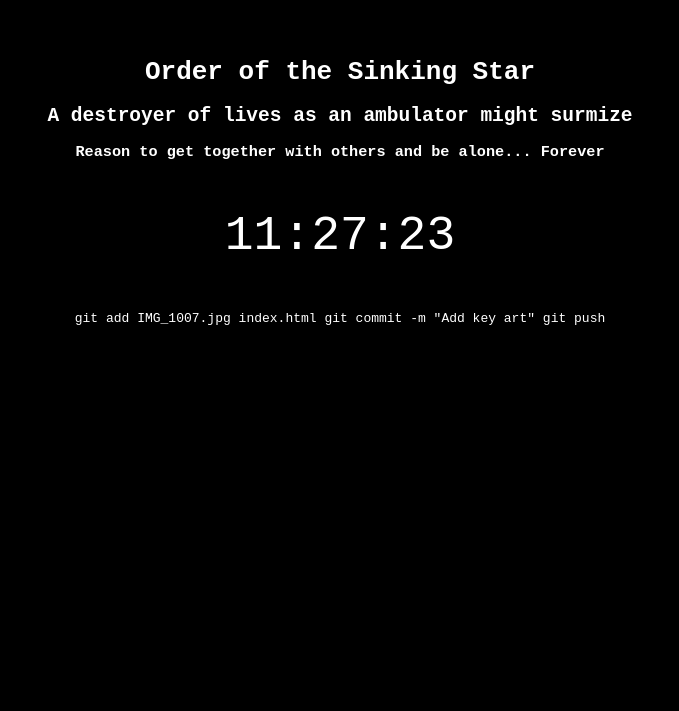
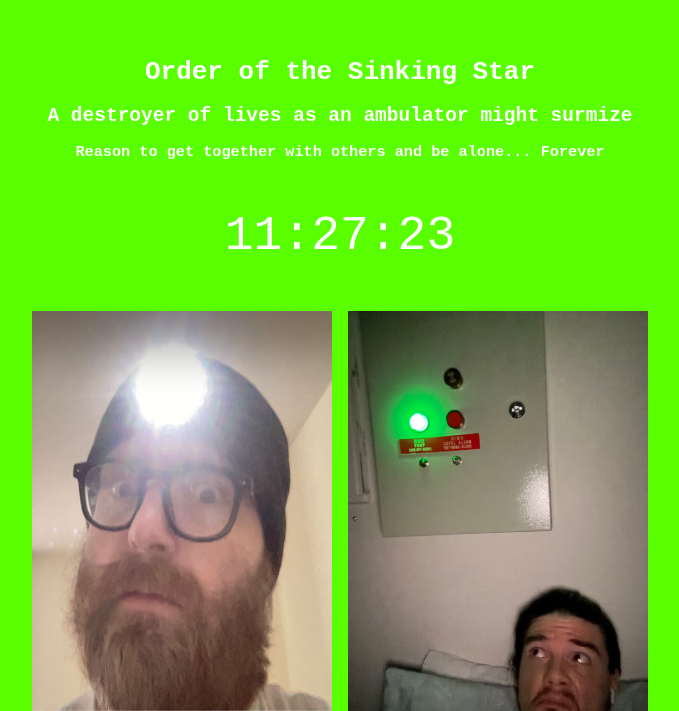
Before and after one commit to rmackay0/order_of_the, a plain HTML site: page index.html in a window 1280 px wide. Shown: the part 120-831 px from the top of the page, without its empty margins (300-979 px from the left). Before the commit the page ends 800 px from the top, so only its background shows below. Drawn offline with Linux system fonts and the light colour scheme.

Commit message:
Add photos side by side

```diff
--- a/index.html
+++ b/index.html
@@ -20,8 +20,20 @@
       Everything visual lives here. It's intentionally plain.
       TIP: Change these two first — they do the most for the least effort.
     */
+    .photo-row {
+  display: flex;            /* puts the images in a row */
+  justify-content: center;  /* centers the row on the page */
+  gap: 16px;                /* space between the photos */
+}
+
+.photo-row img {
+  width: 300px;             /* each photo's width; change to taste */
+  max-width: 45%;           /* so both still fit side by side on phones */
+  height: auto;             /* keeps the proportions, no stretching */
+}
+
     body {
-      background: #000;
+      background: #59ff00;
       color: #fff;
       font-family: monospace;
       text-align: center;
@@ -58,7 +70,10 @@
 
   <!-- The script below fills this in. Keep the id="countdown" if you restyle it. -->
   <p id="countdown"></p>
-
+<div class="photo-row">
+  <img src="bob_headlamp.jpg" alt="Bob with a headlamp">
+  <img src="dunc_pic.jpg" alt="Dunc">
+</div>
   <!--
     ADDING A PICTURE
     ================
@@ -137,9 +152,3 @@
 
 </body>
 </html>
-
-
-
-git add IMG_1007.jpg index.html
-         git commit -m "Add key art"
-         git push
```
Also changed, not shown: bob_headlamp.jpg (added), dunc_pic.jpg (added).
